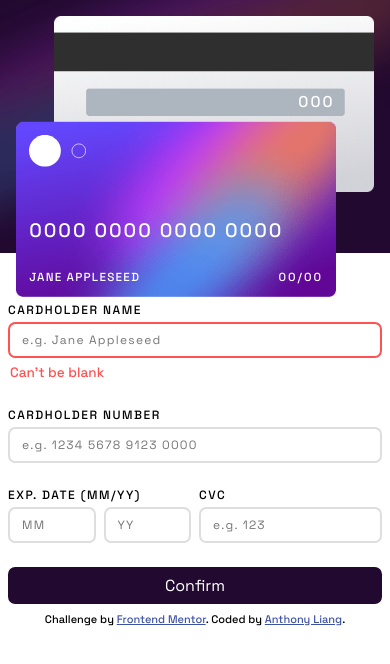
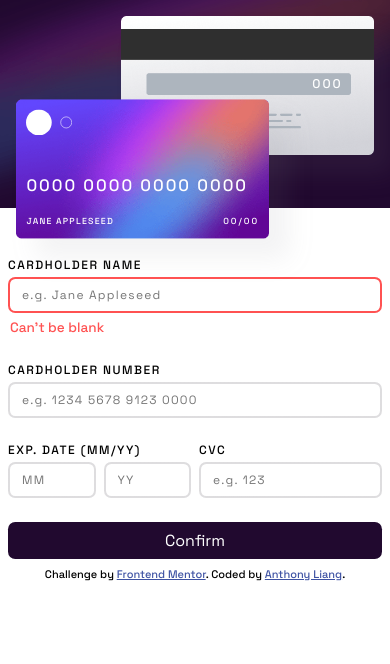
Before and after one commit to cyanChill/interactive-card-details-form, a plain HTML site: page index.html in a window 390 px wide. Drawn offline with Linux system fonts and the light colour scheme; a script that the page names is missing.

Commit message:
Made responsiveness based on card width instead of height

```diff
--- a/styles.css
+++ b/styles.css
@@ -14,8 +14,8 @@
 
   --ff: "Space Grotesk", sans-serif;
 
-  /* Multiply by height to get expected width */
-  --card-aspect-ratio: calc(447 / 245);
+  /* Multiply by width to get expected height */
+  --card-aspect-ratio: calc(245 / 447);
 }
 *,
 *::before,
@@ -40,8 +40,14 @@ body {
 }
 
 #design-container {
+  --card-width: clamp(12.5rem, 65vw, 22.5rem);
+  --card-height: calc(var(--card-width) * var(--card-aspect-ratio));
+
   display: grid;
-  grid-template-rows: 30vh max(70vh, 100%);
+  grid-template-rows: calc(1.5 * var(--card-height)) max(
+      calc(100% - 1.5 * var(--card-height)),
+      100%
+    );
   grid-template-columns: 100%;
 }
 
@@ -59,13 +65,11 @@ body {
 
 /* Credit Card Component */
 #credit-card {
-  --card-height: clamp(5rem, 45vw, 12.5rem);
-  --card-width: calc(var(--card-height) * var(--card-aspect-ratio));
   --card-bdr-offset: calc(0.075 * var(--card-height));
 
-  --fs-sm: clamp(8px, 3vw, 12px);
-  --fs-md: clamp(10px, 4vw, 16px);
-  --fs-lg: clamp(10px, 5vw, 26px);
+  --fs-sm: clamp(8px, 2.25vw, 12px);
+  --fs-md: clamp(10px, 3.25vw, 16px);
+  --fs-lg: clamp(10px, 4.25vw, 26px);
 
   grid-area: 1 / 1 / 3 / 2;
 
@@ -97,6 +101,8 @@ body {
   grid-template-rows: var(--card-height);
   letter-spacing: 2px;
   color: hsl(var(--white));
+  filter: drop-shadow(20px 20px 12.5px hsl(var(--dark-grey-violet) / 10%));
+  border-radius: 0.25rem;
 }
 
 .cardImg > * {
@@ -274,18 +280,19 @@ body {
 /* Desktop styling */
 @media (min-width: 768px) {
   #design-container {
+    --card-width: clamp(15rem, 37.5vw, 30rem);
+
     grid-template-rows: 100vh;
     grid-template-columns: 3fr 5fr;
   }
 
   #credit-card {
-    --card-height: clamp(10rem, 20vw, 15rem);
     --fs-lg: clamp(10px, 2.5vw, 26px);
 
     width: max-content;
     grid-area: 1 / 1 / 2 / 3;
     align-self: center;
-    gap: 0.5rem;
+    gap: 2rem;
     transform: translateX(7.5vw);
   }
 
@@ -304,7 +311,7 @@ body {
     grid-area: 1 / 2 / 2 / 3;
     align-items: center;
     padding-top: 0.5rem;
-    padding-left: 7.5rem;
+    padding-left: 7.75rem;
   }
 
   #card-form {
```
